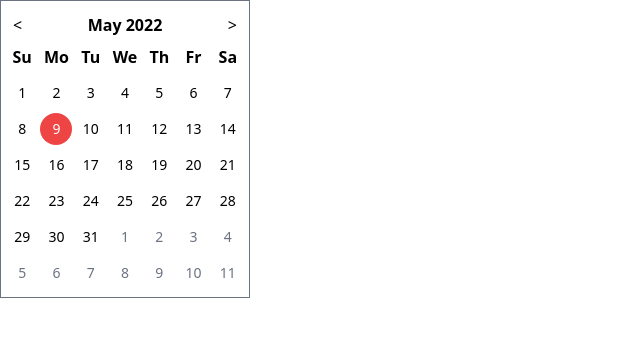
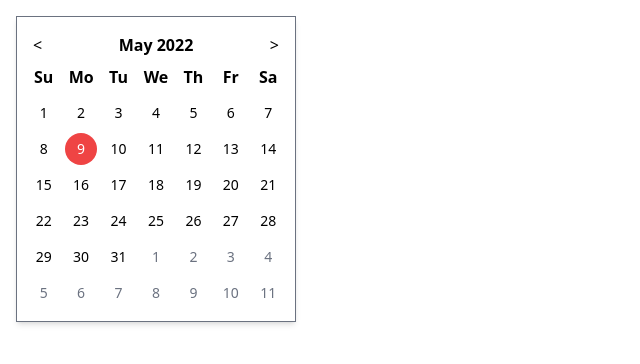
Before and after one commit to ngseke/trendmicro-oa, a React (Create React App) app: page / in a window 1280 px wide. Shown: the top 364 px of the page, without its empty margins (0-640 px from the left). Built offline with nearby package versions, Linux system fonts and the light colour scheme.

Commit message:
feat: adjust component box style

```diff
--- a/src/App.tsx
+++ b/src/App.tsx
@@ -5,7 +5,7 @@ export default function App () {
   const [date, setDate] = useState(new Date())
 
   return (
-    <div className="App">
+    <div className="m-4">
       <Calendar date={date} onSelect={setDate} />
     </div>
   )
--- a/src/components/Calendar.tsx
+++ b/src/components/Calendar.tsx
@@ -57,7 +57,7 @@ export default function Calendar ({ date, onSelect }: CalendarProps) {
   }
 
   return (
-    <div className="p-1 border-[1px] border-gray-500 w-[250px]">
+    <div className="p-2 border-[1px] border-gray-500 w-[280px] shadow-md">
       <CalendarNavbar
         onClick={handleClickTitle}
         onClickPrevious={handleClickPrevious}
```
